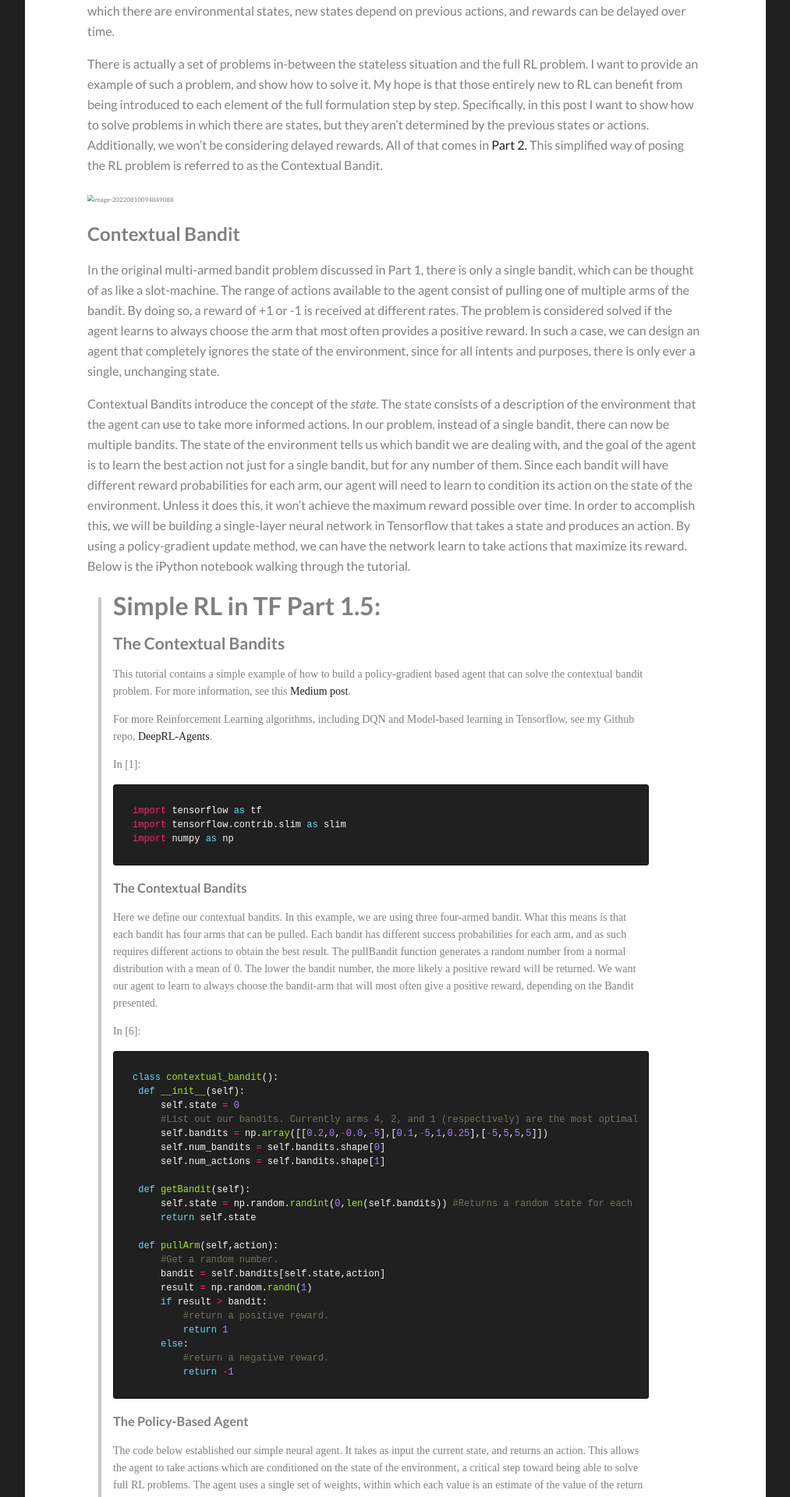
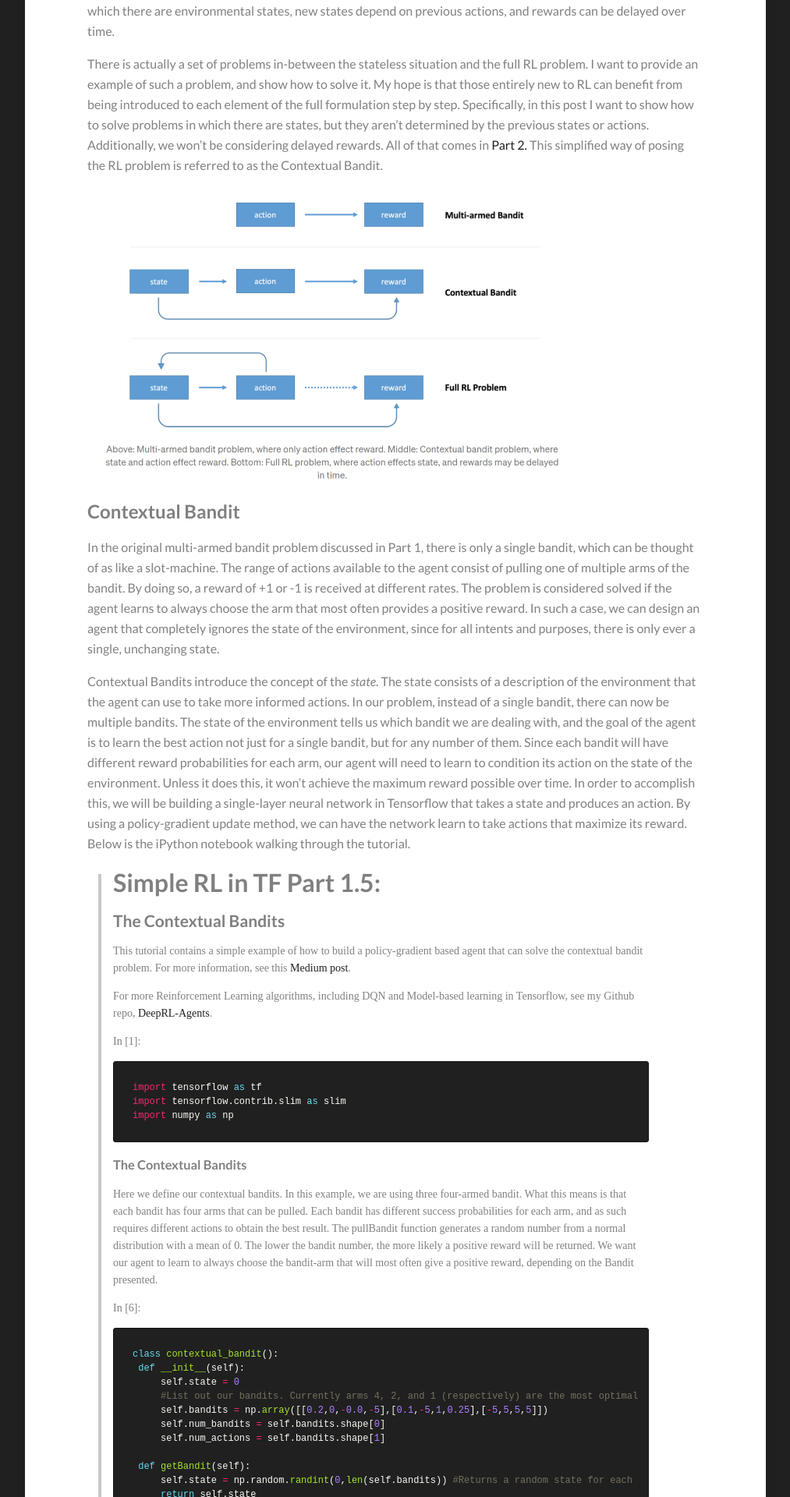
Before and after one commit to hrjtju/hrjtju.github.io, a Jekyll site: the page built from _posts/2022-08-10-SimpleRL-Simple-Reinforcement-Learning-with-Tensorflow-Part-1.5-Contextual-Bandits.md, in a window 1280 px wide. Shown: the part 1358-3278 px from the top of the page at 78% size, without its empty margins (133-1146 px from the left). Built offline with Jekyll 4.4.1, drawn with Linux system fonts in a browser that asks for light colours.

Commit message:
Update 2022-08-10-SimpleRL-Simple-Reinforcement-Learning-with-Tensorflow-Part-1.5-Contextual-Bandits.md

```diff
--- a/_posts/2022-08-10-SimpleRL-Simple-Reinforcement-Learning-with-Tensorflow-Part-1.5-Contextual-Bandits.md
+++ b/_posts/2022-08-10-SimpleRL-Simple-Reinforcement-Learning-with-Tensorflow-Part-1.5-Contextual-Bandits.md
@@ -5,7 +5,6 @@ title: Simple Reinforcement Learning with Tensorflow Part 1.5 Contextual Bandits
 featured-image: /images/2022-08-10/image-20220810092416819.png
 tags: [Reinforcement Learning]
 date-string: AUGUST 10, 2022
-
 
 ---
 
@@ -15,11 +14,11 @@ date-string: AUGUST 10, 2022
 
 source: https://medium.com/emergent-future/simple-reinforcement-learning-with-tensorflow-part-1-5-contextual-bandits-bff01d1aad9c
 
-<img src="../../../images/2022-08-10/image-20220810092249860.png" alt="image-20220810092249860" style="zoom:50%;" />
+<img src="/images/2022-08-10/image-20220810092249860.png" alt="image-20220810092249860" style="zoom:50%;" />
 
 
 
-<img src="../../../images/2022-08-10/image-20220810092416819.png" alt="image-20220810092416819" style="zoom:50%;" />
+<img src="/images/2022-08-10/image-20220810092416819.png" alt="image-20220810092416819" style="zoom:50%;" />
 
 
 
@@ -31,7 +30,7 @@ There is actually a set of problems in-between the stateless situation and the f
 
 
 
-<img src="../images/2022-08-10/image-20220810094849088.png" alt="image-20220810094849088" style="zoom:50%;" />
+<img src="/images/2022-08-10/image-20220810094849088.png" alt="image-20220810094849088" style="zoom:50%;" />
 
 
 
```
